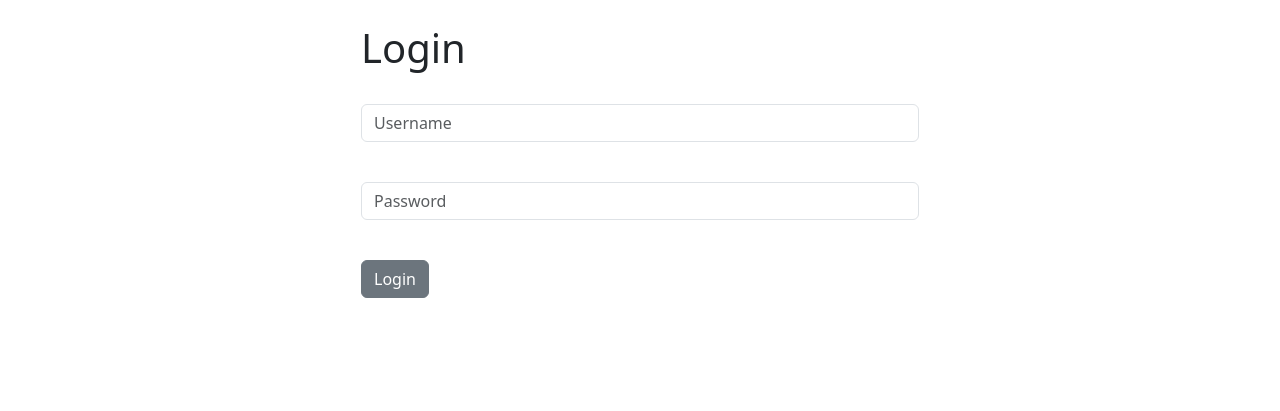
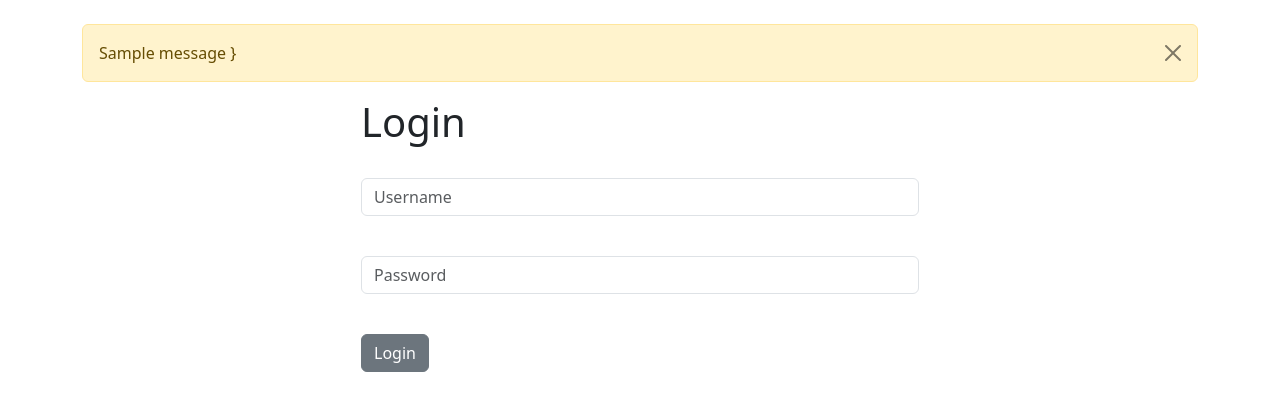
Before and after one commit to CoderSales/Following-Django-Proj-CRM-App-Tutorial, a Django app: page / in a window 1280 px wide. Shown: the part 56-467 px from the top of the page. Run offline with Django 4.2, Linux system fonts and the light colour scheme; tables that the repository leaves empty hold one stand-in row (values such as "Sample post"); one stand-in notice (Sample message) is shown.

Commit message:
Add some logic and bootstrap message with x
Re
if
not logged in
Display
There was an error logging in

```diff
--- a/dcrm/website/templates/base.html
+++ b/dcrm/website/templates/base.html
@@ -10,6 +10,18 @@
     {% include 'navbar.html' %}
     <div class="container">
       <br/>
+      {% if messages %}
+        {% for message in messages %}
+          <div class="alert alert-warning alert-dismissible fade show" role="alert">
+            {{ message }}
+            <button type="button" class="btn-close" data-bs-dismiss="alert" aria-label="Close"></button>
+            }
+          </div>
+
+
+        {% endfor %}
+      {% endif %}
+
       {% block content %}
       {% endblock %}
     </div>
--- a/dcrm/website/views.py
+++ b/dcrm/website/views.py
@@ -1,12 +1,25 @@
-from django.shortcuts import render
+from django.shortcuts import render, redirect
 from django.contrib.auth import authenticate, login, logout
 from django.contrib import messages
 
 
 
 def home(request):
-
-	return render(request, 'home.html', {})
+	# Check to see if logging in
+	if request.method == 'POST':
+		username = request.POST['username']
+		password = request.POST['password']
+		# Authenticate
+		user = authenticate(request, username=username, password=password)
+		if user is not None:
+			login(request, user)
+			messages.success(request, "You have Been Logged In!")
+			return redirect('home')
+		else:
+			messages.success(request, "There Was An Error Logging In, Please Try Again...")
+			return redirect('home')
+	else:
+		return render(request, 'home.html', {})
 
 def logout_user(request):
 	pass
```
